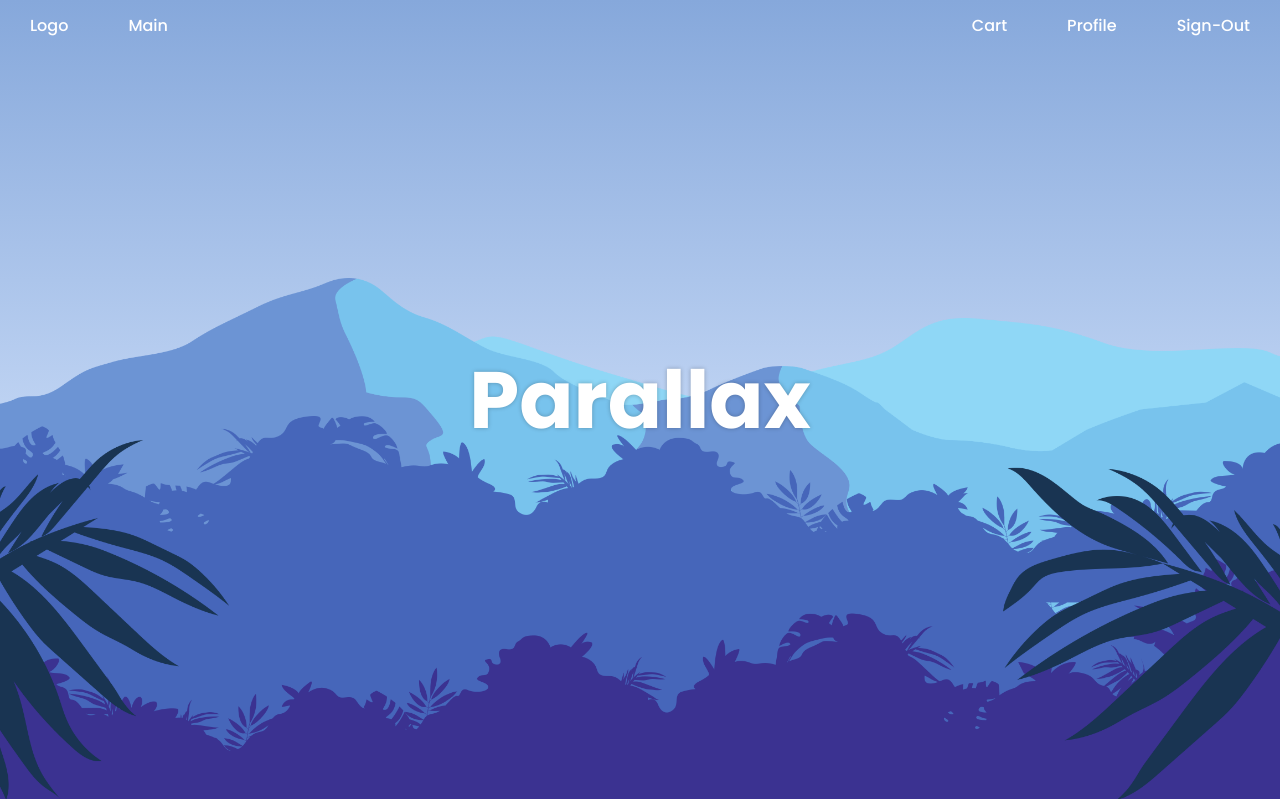
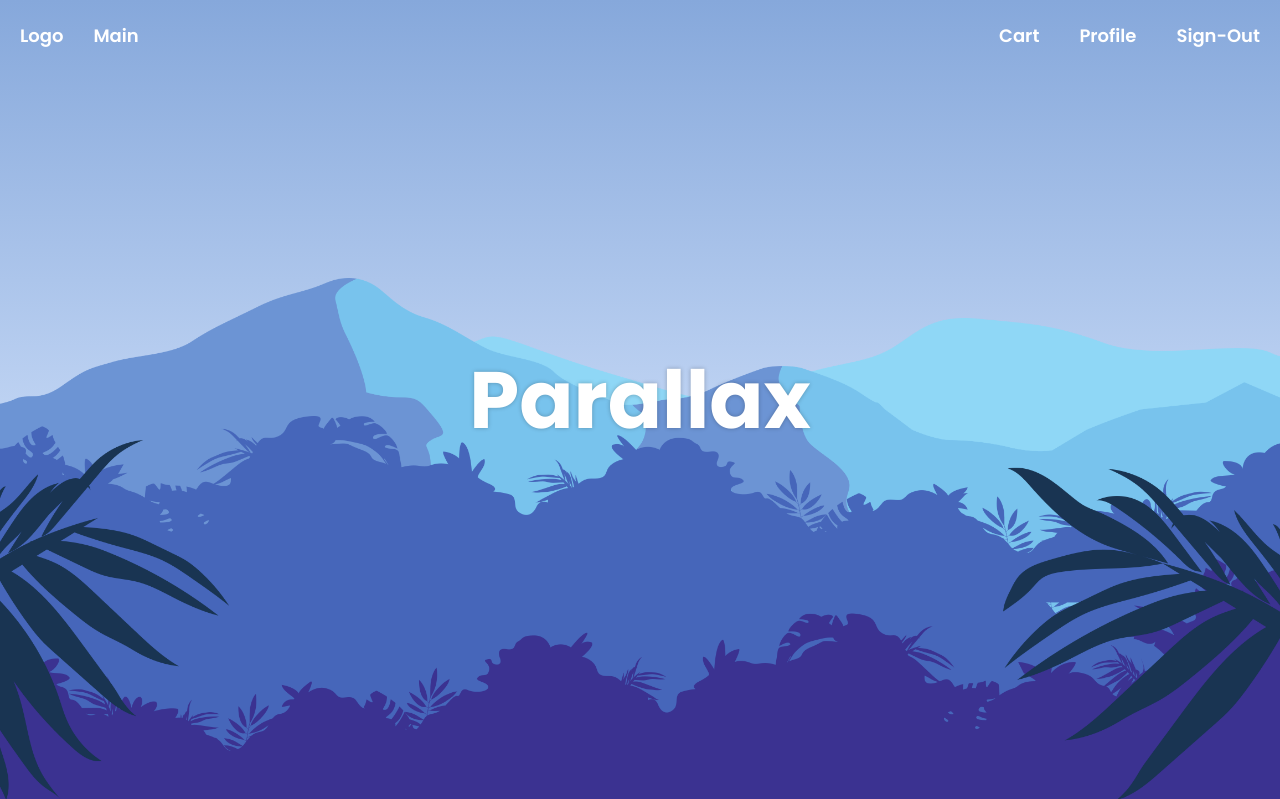
Before and after one commit to KiberYebok2009/-, a PHP site: page /Pages/index.html in a window 1280 px wide. Shown: the top 799 px of the page. Run offline with PHP 8.4, Linux system fonts and the light colour scheme.

Commit message:
Изменил навигационную панель

```diff
--- a/Pages/index.html
+++ b/Pages/index.html
@@ -11,13 +11,7 @@
 <body>
 
     <header>
-        <!-- <h1>Logo</h1>
-        <nav>
-            <a href="#" class="active">Home</a>
-            <a href="#">About</a>
-            <a href="#">Services</a>
-            <a href="#">Contact</a>
-        </nav> -->
+
         <nav>
             <ul class="mobile">
                 <li class="first" onclick=hideMobile()><a href="#"><svg xmlns="http://www.w3.org/2000/svg" height="24px" viewBox="0 -960 960 960" width="24px" fill="#fff"><path d="m256-200-56-56 224-224-224-224 56-56 224 224 224-224 56 56-224 224 224 224-56 56-224-224-224 224Z"/></svg></a></li>
@@ -29,7 +23,7 @@
 
             <ul>
                 <div class="left">
-                    <li><a href="#">Logo</a></li>
+                    <li class="nav-logo"><a href="#">Logo</a></li>
                     <li class="hideOnMobile"><a href="#">Main</a></li>
                 </div>
                 <li class="hideOnMobile"><a href="#">Cart</a></li>
--- a/Styles/nav.css
+++ b/Styles/nav.css
@@ -18,6 +18,32 @@ nav ul{
 nav li{
     height: 50px;
     font-weight: 500;
+    text-decoration: none;
+    padding: 0.5rem 0.75rem;
+    font-size: 18px;
+    font-weight: 600;
+    color: #fefefe;
+    position: relative;
+    transition: color 0.25s;
+}
+
+nav a:hover{
+    color: #3B3291;
+}
+
+nav li::after{
+    position: absolute;
+    content: "";
+    inset: 0;
+    background-color: #fefefe;
+    scale: 1 0;
+    z-index: -1;
+    transition: 0.45s;
+    border-radius: 10px;
+}
+
+nav li:hover::after{
+    scale: 1 1;
 }
 
 .left{
@@ -27,16 +53,22 @@ nav li{
 
 nav a{
     height: 100%;
-    padding: 0 30px;
+    padding: 0 10px;
     text-decoration: none;
     display: flex;
     align-items: center;
     color: #fff;
 }
 
-/* nav a:hover{
-    background: black;
-} */
+.nav-logo{
+    padding: 0;
+    margin: 10px 10px;
+}
+
+.hideOnMobile{
+    padding: 0;
+    margin: 10px 10px;
+}
 
 nav li:first-child{
     margin-right: auto;
```
